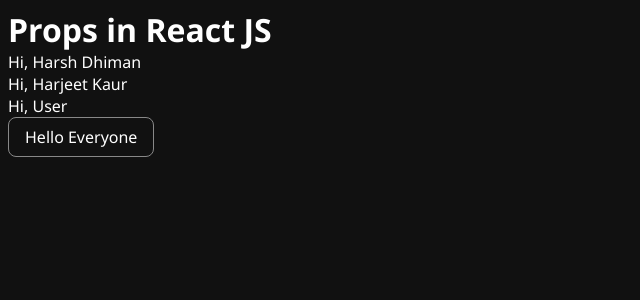
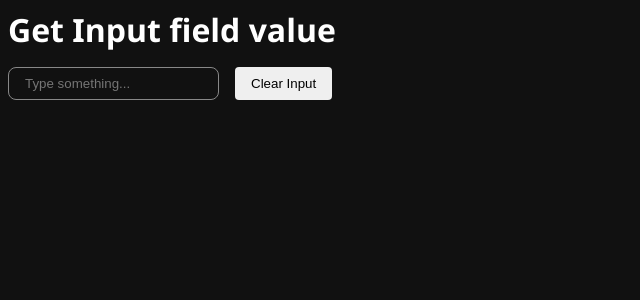
Before and after one commit to 0x-harsh/React-Tutorial---Code-Step-by-Step, a React app: page / in a window 1280 px wide. Shown: the top 300 px of the page, without its empty margins (0-640 px from the left). Built offline with nearby package versions, Linux system fonts and the light colour scheme; the HTML template or start-up script is replaced by a standard one.

Commit message:
getting value from the input field in reactjs

```diff
--- /dev/null
+++ b/src/05 Getting value from input field/App.jsx
@@ -0,0 +1,20 @@
+import { useState } from "react"
+
+const App = () => {
+    const [value, setValue] = useState('')
+    const inputHandler = (val) => {
+        setValue(val)
+    }
+    return (
+        <div className="flex flex-col gap">
+            <h1>Get Input field value</h1>
+            <div className="flex gap">
+                <input type="text" placeholder="Type something..." onChange={(event) => { inputHandler(event.target.value) }} value={value}/>
+                <button onClick={() => {setValue('')}}>Clear Input</button>
+            </div>
+            <div>{value}</div>
+        </div>
+    )
+}
+
+export default App
--- a/src/index.css
+++ b/src/index.css
@@ -37,6 +37,10 @@
   width: fit-content;
 }
 
+button:active {
+  scale: 0.95;
+}
+
 .numCont {
   display: flex;
   gap: 0.5rem;
@@ -54,3 +58,34 @@
   flex-direction: column;
   gap: 0.5rem;
 }
+
+.flex {
+  display: flex;
+}
+
+.flex-col {
+  flex-direction: column;
+}
+
+.justify-center {
+  justify-content: center;
+}
+
+.items-center {
+  align-items: center;
+}
+
+.gap {
+  gap: 1rem;
+}
+
+input[type="text"] {
+  outline: none;
+  border: none;
+  border: 1px solid #888;
+  max-width: 300px;
+  padding: 0.5rem 1rem;
+  border-radius: 0.5rem;
+  color: white;
+  background-color: transparent;
+}
--- a/src/main.jsx
+++ b/src/main.jsx
@@ -1,6 +1,6 @@
 import { StrictMode } from 'react'
 import { createRoot } from 'react-dom/client'
 import './index.css'
-import App from './04 Props in ReactJS/App.jsx'
+import App from './05 Getting value from input field/App.jsx'
 
 createRoot(document.getElementById('root')).render(<App />)
```
